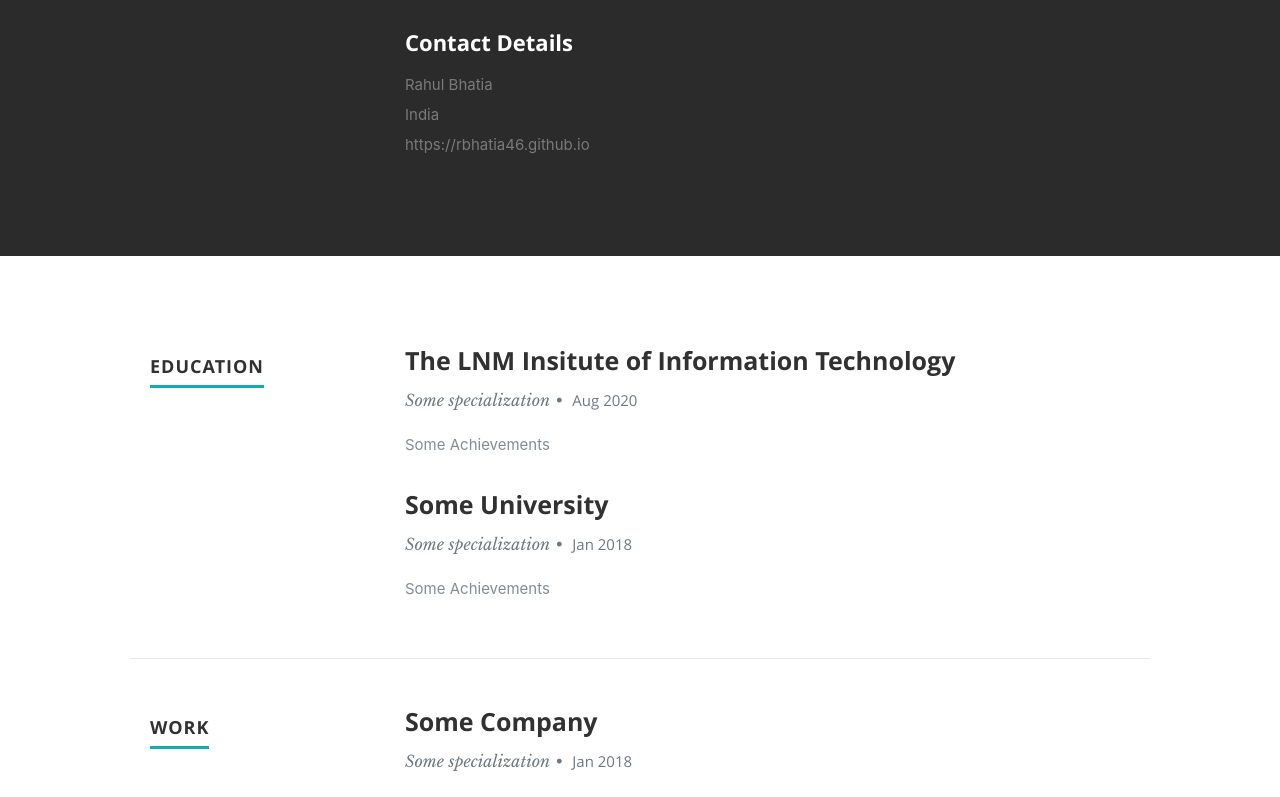
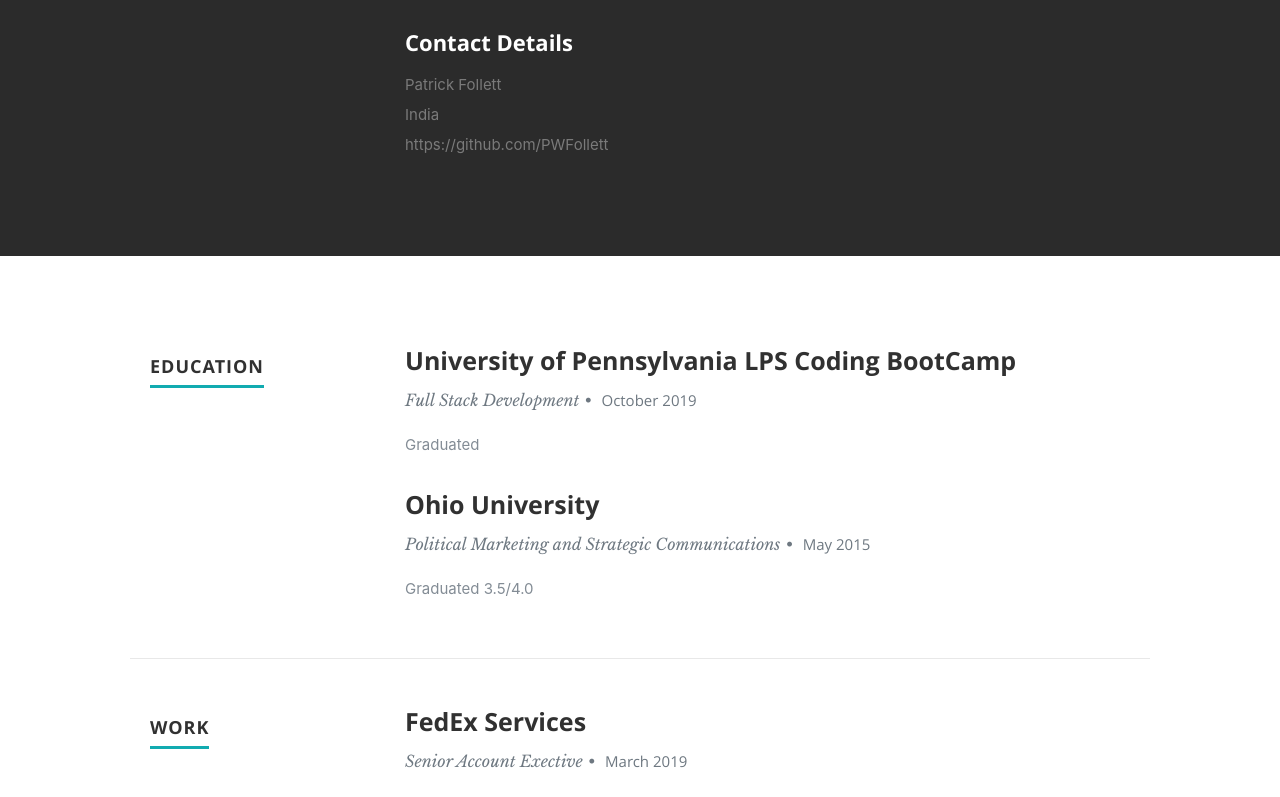
Before and after one commit to rbhatia46/React-Portfolio, a React (Create React App) app: page / in a window 1280 px wide. Shown: the part 1060-1857 px from the top of the page. Built offline with nearby package versions, Linux system fonts and the light colour scheme.

Commit message:
updating

```diff
--- a/src/resumeData.js
+++ b/src/resumeData.js
@@ -1,59 +1,59 @@
 let resumeData = {
-    "imagebaseurl":"https://rbhatia46.github.io/",
-    "name": "Rahul Bhatia",
+    "imagebaseurl":"",
+    "name": "Patrick Follett",
     "role": "Frontend Developer and Data Scientist",
     "linkedinId":"Your LinkedIn Id",
     "skypeid": "Your skypeid",
-    "roleDescription": "I like dabbling in various parts of frontend development and like to learn about new technologies, write technical articles or simply play games in my free time.",
+    "roleDescription": "I like working in various parts of frontend development and backend development and like to learn about new technologies whenever I have free time or simply play video games. I played volleyball all my life and still do to this day",
     "socialLinks":[
         {
           "name":"linkedin",
-          "url":"https://www.linkedin.com/in/rahul-bhatia-67ba08121/",
+          "url":"https://www.linkedin.com/in/patrickwfollett/",
           "className":"fa fa-linkedin"
         },
         {
           "name":"github",
-          "url":"http://github.com/rbhatia46",
+          "url":"https://github.com/PWFollett",
           "className":"fa fa-github"
         },
         {
           "name":"skype",
-          "url":"http://twitter.com/rbhatia46",
+          "url":"http://twitter.com/LaPat_Blue",
           "className":"fa fa-twitter"
         }
       ],
     "aboutme":"I am currently a pre-final year student at The LNM Institute of Information Technology and pursuing my B.Tech from here. I am a self taught Full Stack Web Developer, currently diving deeper into Machine Learning. I believe that to be successful in life, one needs to be obsessive with their dreams and keep working towards them.",
     "address":"India",
-    "website":"https://rbhatia46.github.io",
+    "website":"https://github.com/PWFollett",
     "education":[
       {
-        "UniversityName":"The LNM Insitute of Information Technology",
-        "specialization":"Some specialization",
-        "MonthOfPassing":"Aug",
-        "YearOfPassing":"2020",
-        "Achievements":"Some Achievements"
+        "UniversityName":"University of Pennsylvania LPS Coding BootCamp",
+        "specialization":"Full Stack Development",
+        "MonthOfPassing":"October",
+        "YearOfPassing":"2019",
+        "Achievements":"Graduated"
       },
       {
-        "UniversityName":"Some University",
-        "specialization":"Some specialization",
-        "MonthOfPassing":"Jan",
-        "YearOfPassing":"2018",
-        "Achievements":"Some Achievements"
+        "UniversityName":"Ohio University",
+        "specialization":"Political Marketing and Strategic Communications",
+        "MonthOfPassing":"May",
+        "YearOfPassing":"2015",
+        "Achievements":"Graduated 3.5/4.0"
       }
     ],
     "work":[
       {
-        "CompanyName":"Some Company",
-        "specialization":"Some specialization",
-        "MonthOfLeaving":"Jan",
-        "YearOfLeaving":"2018",
-        "Achievements":"Some Achievements"
+        "CompanyName":"FedEx Services ",
+        "specialization":"Senior Account Exective",
+        "MonthOfLeaving":"March",
+        "YearOfLeaving":"2019",
+        "Achievements":"Ambassadors Club 2018"
       },
       {
-        "CompanyName":"Some Company",
-        "specialization":"Some specialization",
-        "MonthOfLeaving":"Jan",
-        "YearOfLeaving":"2018",
+        "CompanyName":"PLS Logistics",
+        "specialization":"Third Party Logisitics Broker",
+        "MonthOfLeaving":"Jul",
+        "YearOfLeaving":"2016",
         "Achievements":"Some Achievements"
       }
     ],
@@ -93,8 +93,8 @@ let resumeData = {
     ],
     "testimonials":[
       {
-        "description":"This is a sample testimonial",
-        "name":"Some technical guy"
+        "description":" worked with Patrick on several projects throughout our time studying online with the University of Pennsylvania's LPS Coding Bootcamp. Saying Patrick is a team player and a really great person to work with would be quite a heavy understatement. Patrick Follett has a clear drive to learn and hone his craft as a professional developer, he does everything he can to reach his goals and is always willing to stay up some nights to help reach MVP on projects during tedious time crunches with little time left to get the job done. He's a quick learner with a passion for coding, but also, he's a great guy with an awesome personality! I would highly, highly recommend Mr. Follett to any company. He's not just an asset to your team, but a wonderful co-worker and friend and is always willing to help with complex issues whenever you need it.",
+        "name":"Shawn Luther, Jr. Web Developer"
       },
       {
         "description":"This is a sample testimonial",
```
Also changed, not shown: public/images/profilepic.jpg (deleted).
